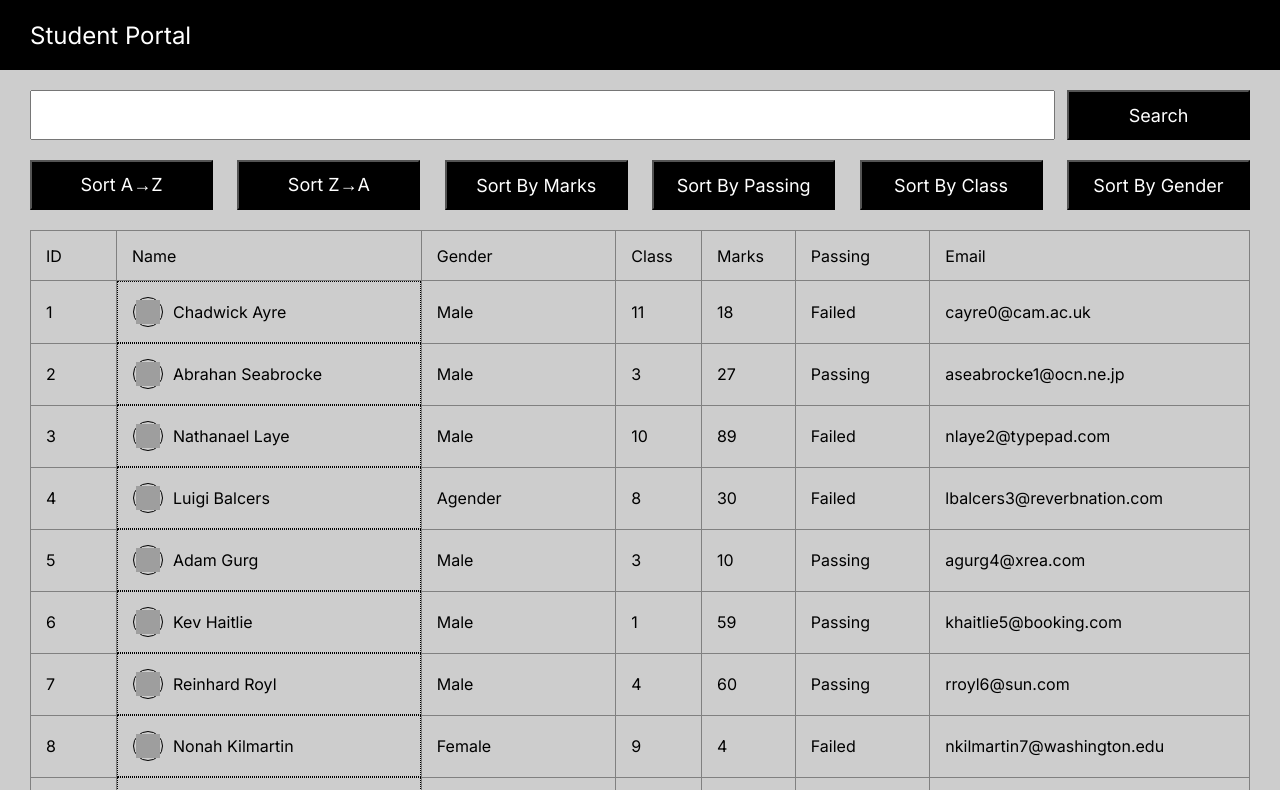
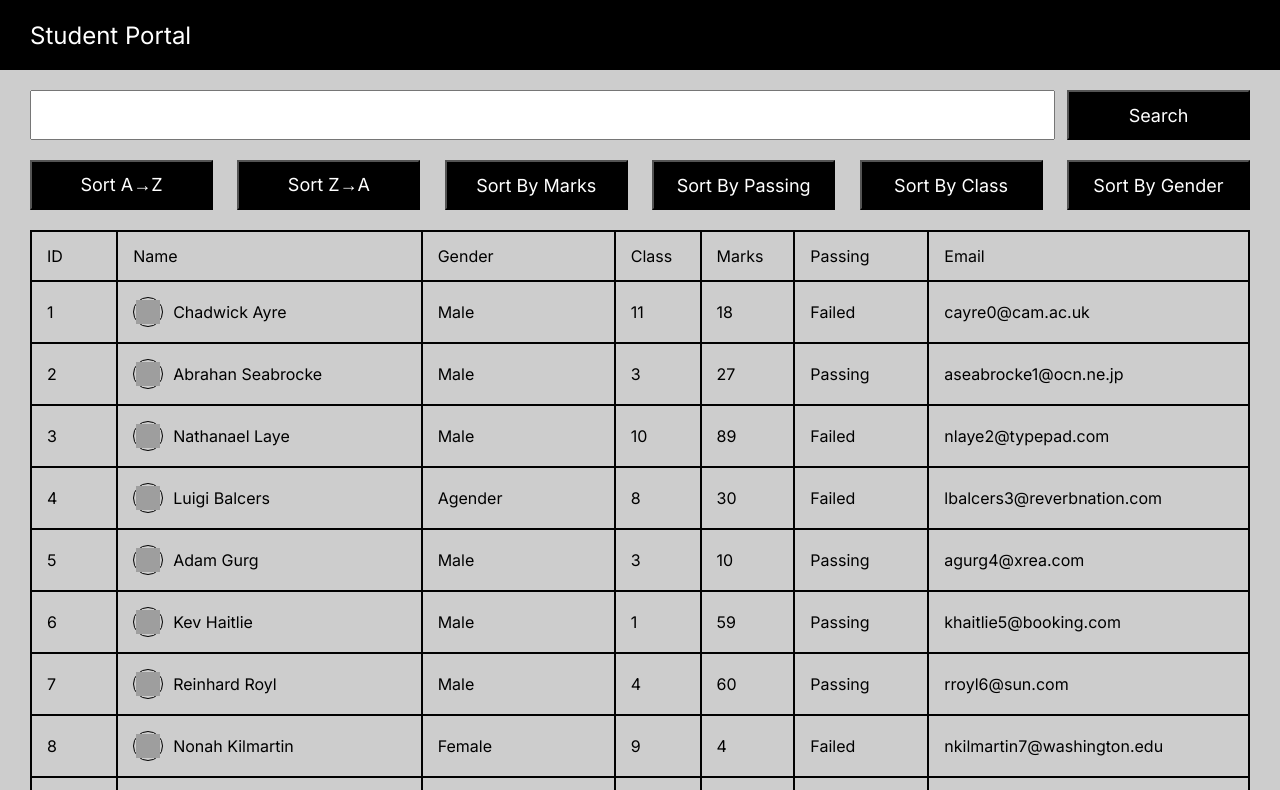
Before and after one commit to dnyaneshwarmagar/student-management-system-dom, a plain HTML site: page index.html in a window 1280 px wide. Shown: the top 790 px of the page. Drawn offline with Linux system fonts and the light colour scheme; grey boxes are pictures that could not be loaded.

Commit message:
changed border css

```diff
--- a/style.css
+++ b/style.css
@@ -79,8 +79,8 @@ table {
   margin-bottom: 20px;
 }
 table,
-th {
-  /* border: 2px solid black; */
+th ,tr,td{
+  border: 2px solid black;
   padding-left: 15px;
 }
 .wider_col {
@@ -93,7 +93,7 @@ td {
   display: flex;
   gap: 10px;
   align-items: center;
-  border: 1px dotted black;
+  border: 0px solid black;
 }
 .img_span {
   height: 30px;
```
